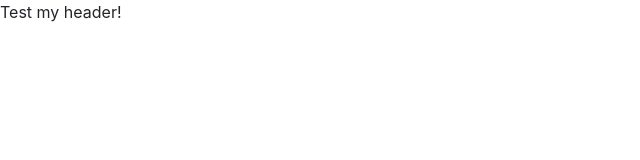
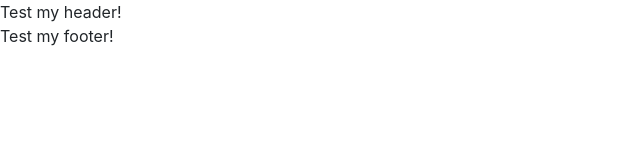
Before and after one commit to rjain9/ProfilePage, a React (Create React App) app in the folder app/: page / in a window 1280 px wide. Shown: the top 160 px of the page, without its empty margins (0-640 px from the left). Built offline with nearby package versions, Linux system fonts and the light colour scheme.

Commit message:
Creating footer.js

```diff
--- a/app/src/App.js
+++ b/app/src/App.js
@@ -2,6 +2,7 @@ import React, { Component } from 'react';
 
 //Components
 import Header from './component/headerComponent/header'
+import Footer from './component/footerComponent/footer'
 
 //Includes
 
@@ -11,6 +12,8 @@ class App extends Component {
       <div className="App">
         <Header />
 
+        <Footer />
+
       </div>
     );
   }
--- /dev/null
+++ b/app/src/component/footerComponent/footer.js
@@ -0,0 +1,13 @@
+import React, { Component } from 'react';
+
+class Footer extends Component {
+  render() {
+    return (
+      <footer>
+          Test my footer!
+      </footer>
+    );
+  }
+}
+
+export default Footer;
```
